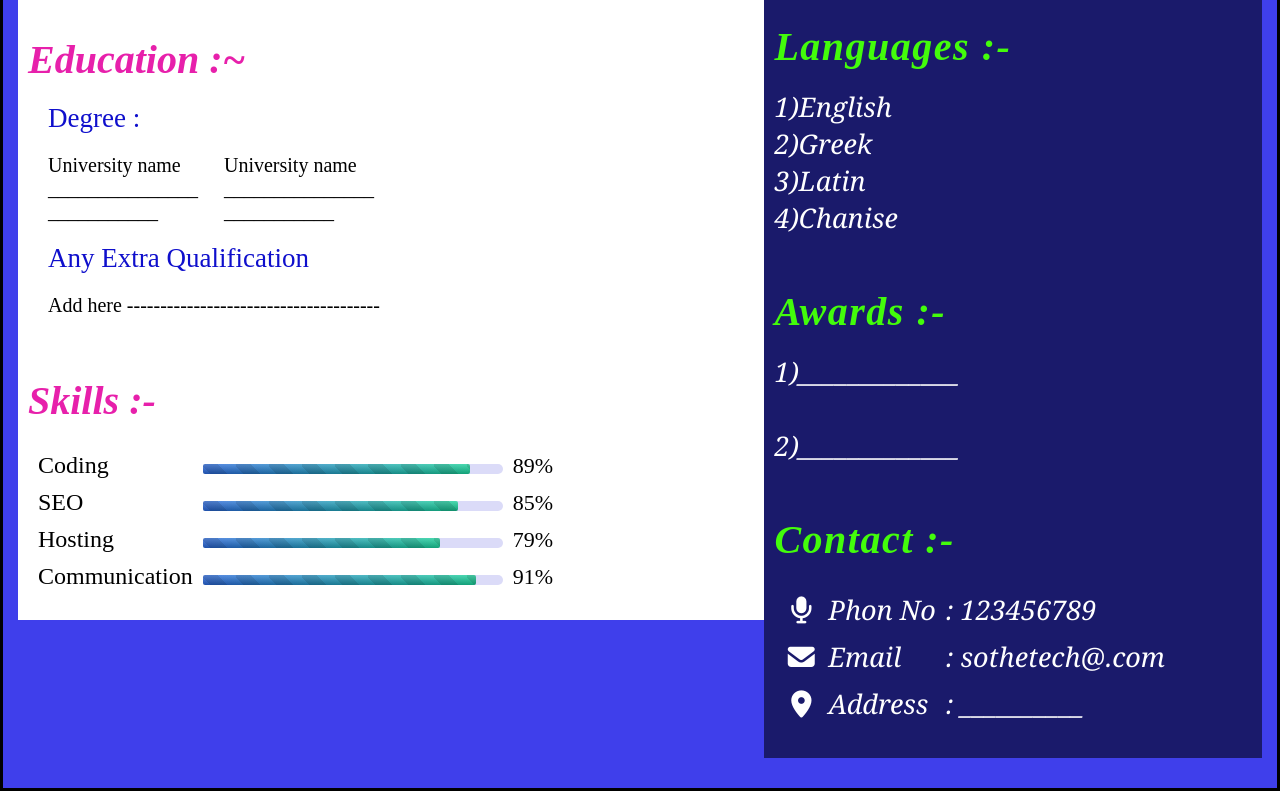
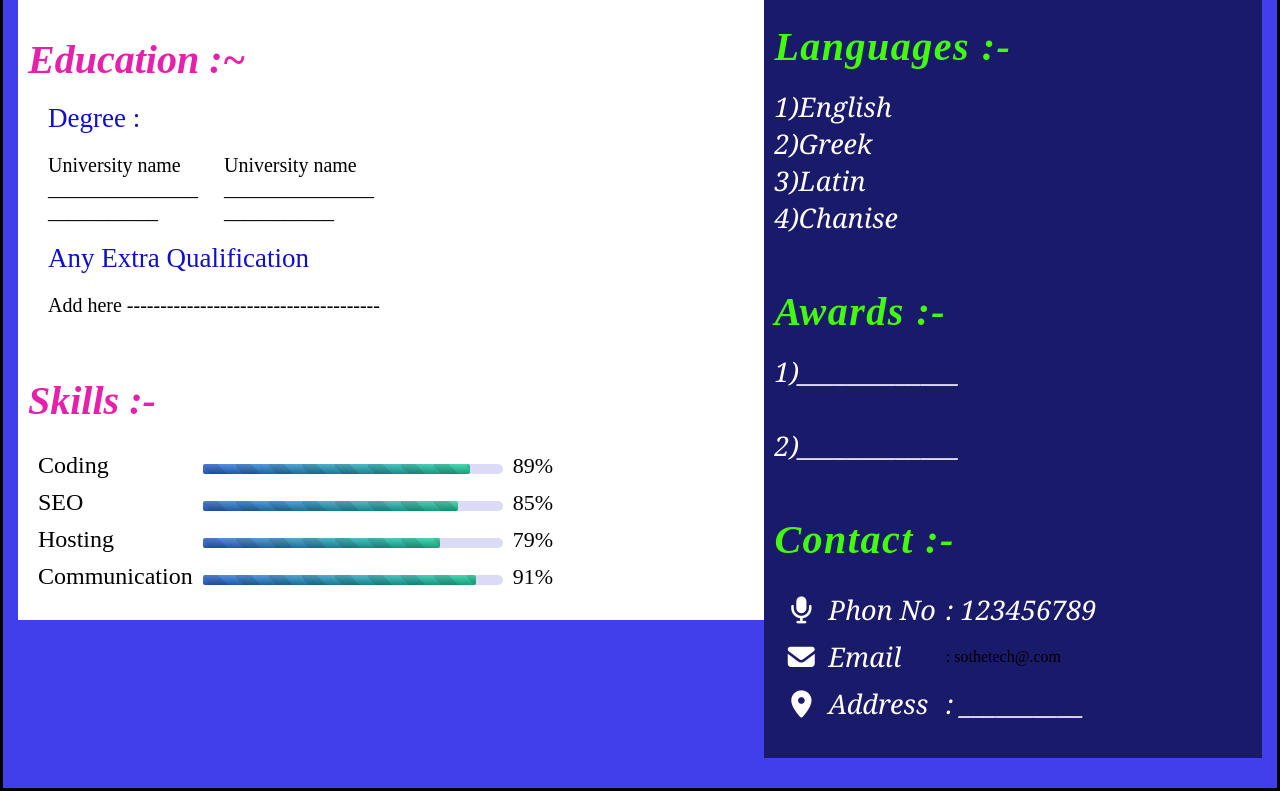
Before and after one commit to sothelast/Make-complet-Responsive-Cv-Resume-, a plain HTML site: page index.html in a window 1280 px wide. Shown: the part 879-1670 px from the top of the page. Drawn offline with Linux system fonts and the light colour scheme.

Commit message:
Update index.html

```diff
--- a/index.html
+++ b/index.html
@@ -139,7 +139,7 @@
                         <tr>
                             <td id="tex"> <i class="fa fa-envelope"></i></td>
                             <td id="tex">Email</td>
-                            <td id="tex" class="shot">: sothetech@.com</td>
+                            <td class="shot">: sothetech@.com</td>
                         </tr>
                         <tr>
                             <td id="tex"> <i class="fa fa-map-marker-alt"></i></td>
```
